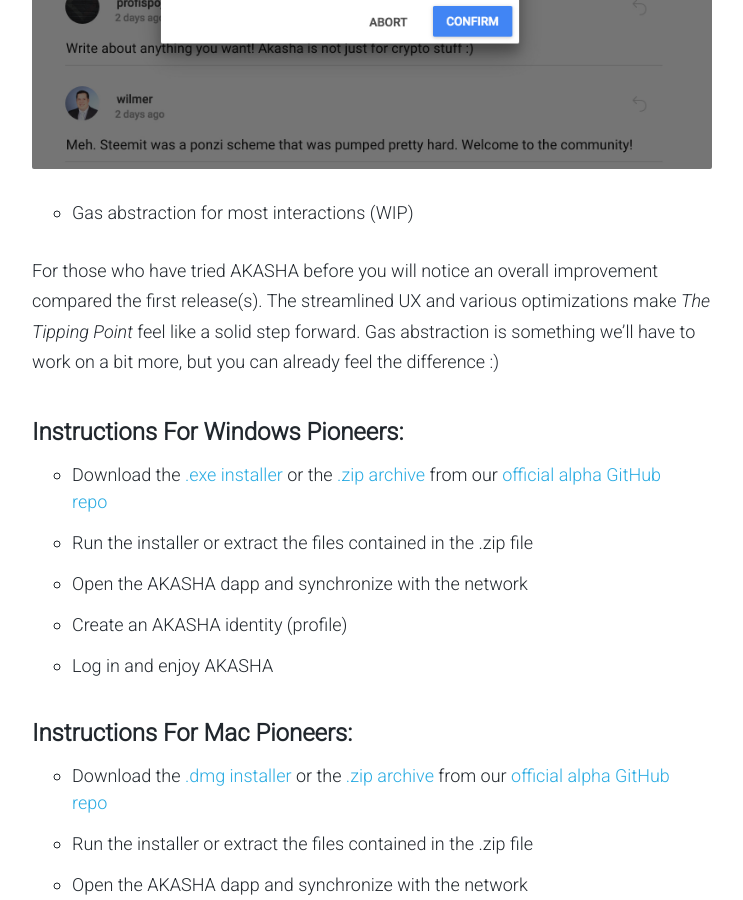
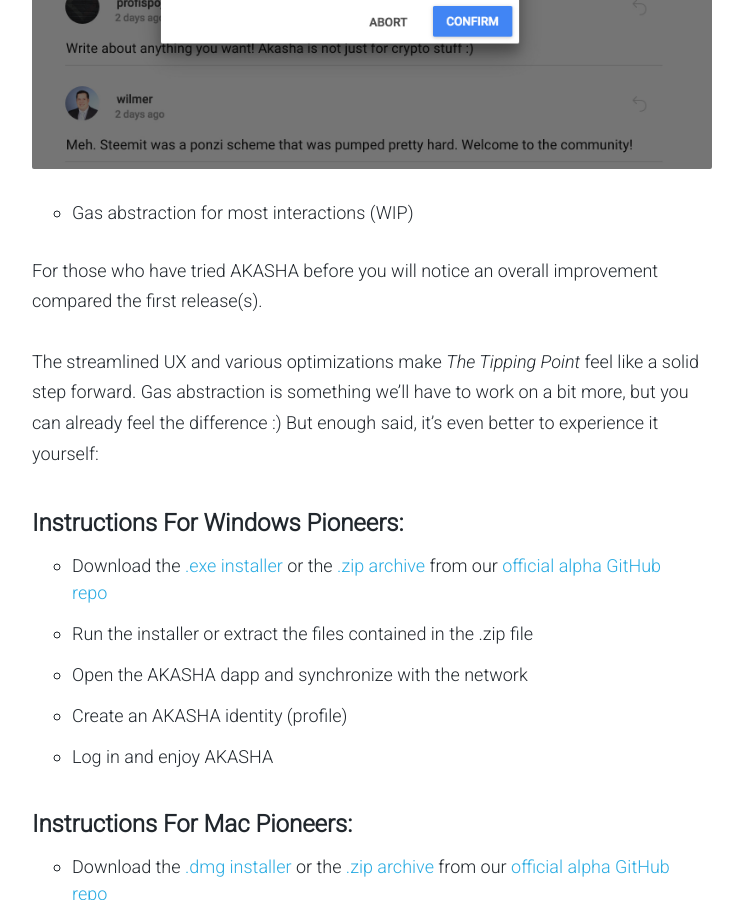
Before and after one commit to AKASHAorg/blog.akasha.world, a Jekyll site: the page built from _posts/2017-02-02-the-tipping-point.md, in a window 1280 px wide and 900 px high, scrolled down 10124 px. Shown: the whole window, without its empty margins (268-1011 px from the left). Built offline with Jekyll 4.4.1, drawn with Linux system fonts in a browser that asks for light colours; comment, search, counter and statistics services are not loaded; some of the changed text lies outside the part shown.

Commit message:
Update 2017-02-02-the-tipping-point.md

```diff
--- a/_posts/2017-02-02-the-tipping-point.md
+++ b/_posts/2017-02-02-the-tipping-point.md
@@ -10,7 +10,8 @@ tags: AKASHA, Ethereum, IPFS, Alpha, Pre-Alpha, Release
 draft: true
 ---
 
-Hello everyone! During the last couple of weeks we have been busy applying the lessons learned from the first releases, fixing bugs and implementing new features. Pfew! Many thanks, again, to everyone for your support and kind words following the first alpha versions!
+
+After an amazing alpha public release we have been busy applying the lessons learned, fixing bugs and implementing new features. These past couple of weeks have been intense and filled with excitement. Many thanks, again, to everyone for the warm welcome and kind words following the first alpha versions!
 
 As a token of appreciation we bring to you *The Tipping Point*, the latest 0.4.0 release.
 
@@ -69,7 +70,9 @@ As a token of appreciation we bring to you *The Tipping Point*, the latest 0.4.0
 
 * Gas abstraction for most interactions (WIP)
 
-For those who have tried AKASHA before you will notice an overall improvement compared the first release(s). The streamlined UX and various optimizations make *The Tipping Point* feel like a solid step forward. Gas abstraction is something we'll have to work on a bit more, but you can already feel the difference :)
+For those who have tried AKASHA before you will notice an overall improvement compared the first release(s).
+
+The streamlined UX and various optimizations make *The Tipping Point* feel like a solid step forward. Gas abstraction is something we'll have to work on a bit more, but you can already feel the difference :) But enough said, it's even better to experience it yourself:
 
 #### Instructions For Windows Pioneers:
 
@@ -97,7 +100,7 @@ For those who have tried AKASHA before you will notice an overall improvement co
 
 As a word of caution, since it is an alpha, this dapp comes with all the instability associated with early experiments - just as the first flight attempts were not necessarily safe or comfortable.
 
-Failures, glitches and random errors **should be expected**. In case you stumble upon one, [please open an issue](https://github.com/AkashaProject/Alpha/issues/new){:target="_blank"} and we’ll look into it as soon as possible.
+Failures, glitches and random errors **should be expected**. In case you stumble upon something that doesn't work as it should, [please open an issue](https://github.com/AkashaProject/Alpha/issues/new){:target="_blank"} and we’ll look into it as soon as possible.
 
 Remember that we’re just getting started - things should get better with each release.
 
```
